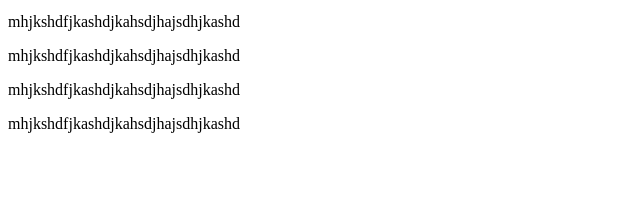
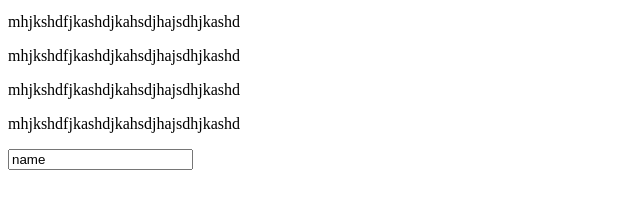
Before and after one commit to Saq-Khan/test, a plain HTML site: page index.html in a window 1280 px wide. Shown: the part 101-310 px from the top of the page, without its empty margins (0-640 px from the left). Drawn offline with Linux system fonts and the light colour scheme.

Commit message:
input field added

```diff
--- a/index.html
+++ b/index.html
@@ -12,5 +12,6 @@
     <p>mhjkshdfjkashdjkahsdjhajsdhjkashd</p>
     <p>mhjkshdfjkashdjkahsdjhajsdhjkashd</p>
     <p>mhjkshdfjkashdjkahsdjhajsdhjkashd</p>
+    <input type="text" value="name" name="" id="">
 </body>
 </html>
```
